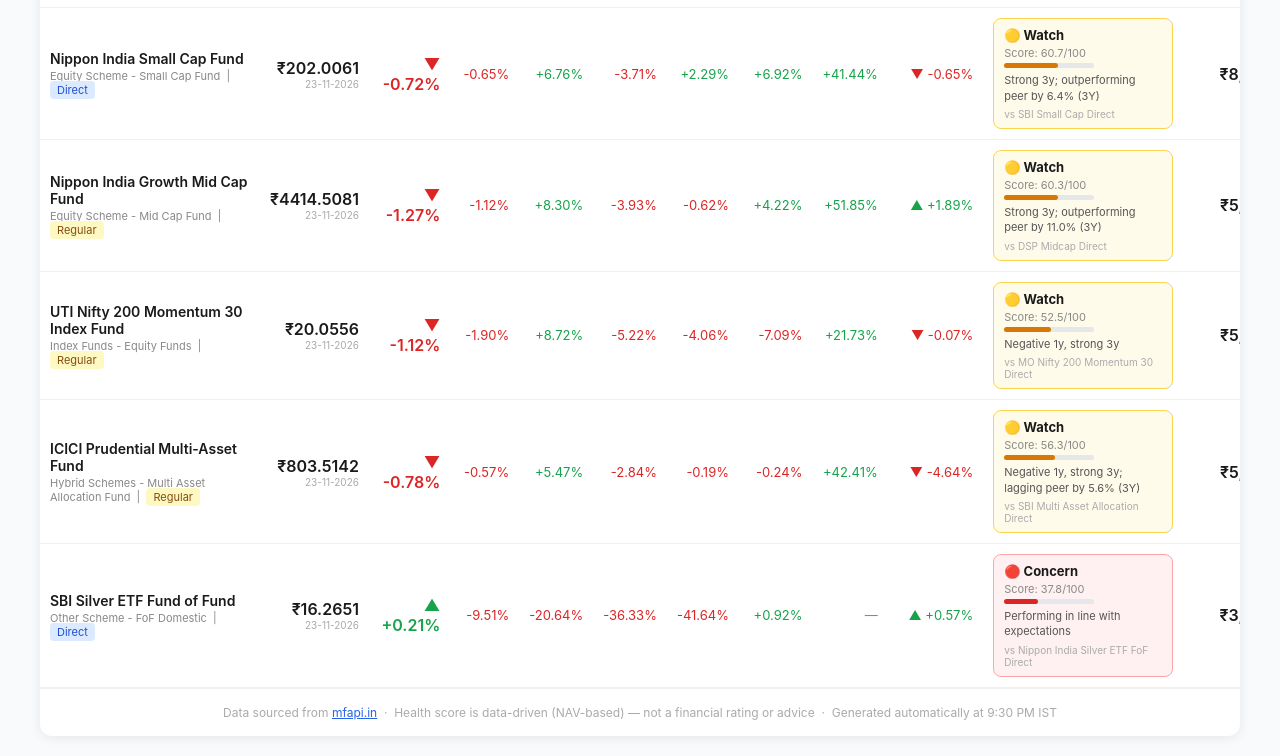
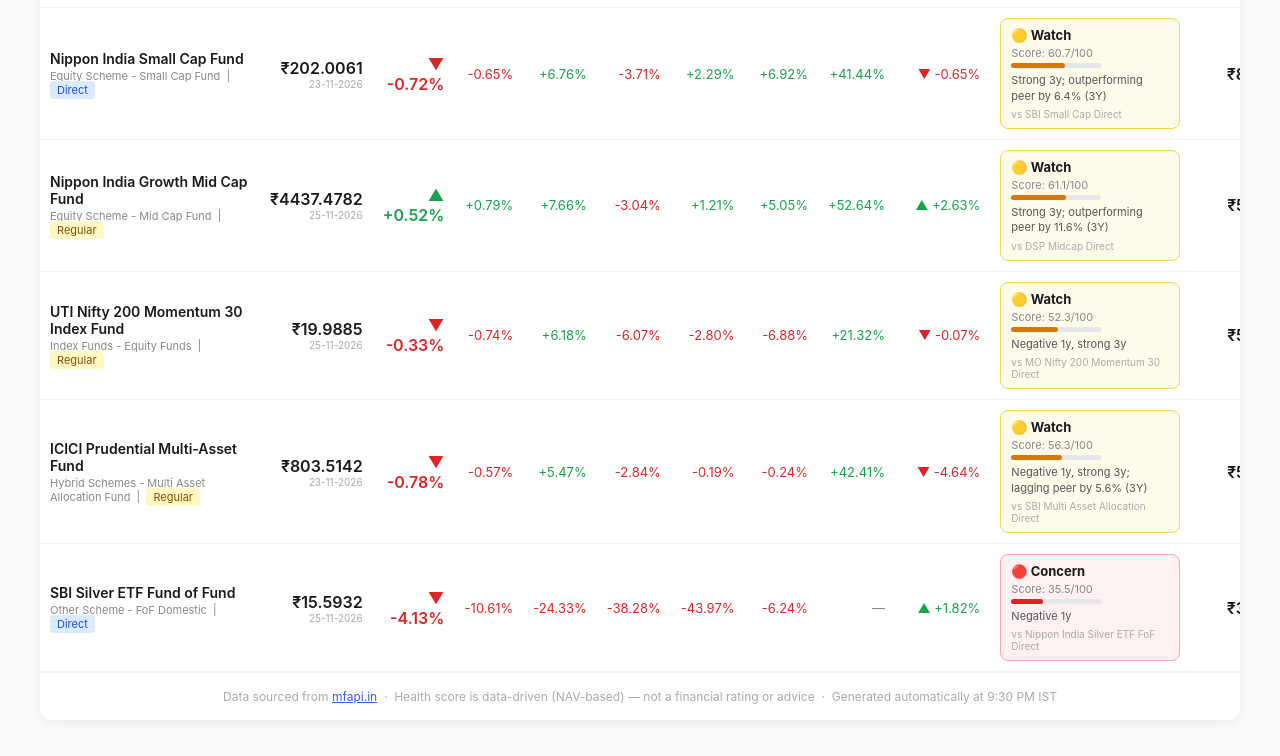
Before and after one commit to muralmu/mutual-fund-tracker, a plain HTML site: page index.html in a window 1280 px wide. Shown: the part 553-1309 px from the top of the page. Drawn offline with Linux system fonts and the light colour scheme.

Commit message:
chore: daily fund report 2026-11-25

```diff
--- a/index.html
+++ b/index.html
@@ -3,7 +3,7 @@
 <head>
 <meta charset="UTF-8">
 <meta name="viewport" content="width=device-width, initial-scale=1.0">
-<title>Mutual Fund Daily Report — 25 Nov 2026</title>
+<title>Mutual Fund Daily Report — 26 Nov 2026</title>
 <style>
   body { font-family: -apple-system, BlinkMacSystemFont, 'Segoe UI', sans-serif; background:#f8fafc; margin:0; padding:20px; color:#1a1a1a; }
   .container { max-width:1200px; margin:0 auto; background:#fff; border-radius:12px; box-shadow:0 2px 12px rgba(0,0,0,0.08); overflow:hidden; }
@@ -28,7 +28,7 @@
 
   <div class="header">
     <h1>📊 Mutual Fund Daily Report</h1>
-    <p>As of 25 Nov 2026 &nbsp;·&nbsp; 7 funds tracked &nbsp;·&nbsp; Total Monthly SIP: ₹51,000</p>
+    <p>As of 26 Nov 2026 &nbsp;·&nbsp; 7 funds tracked &nbsp;·&nbsp; Total Monthly SIP: ₹51,000</p>
   </div>
 
   <div class="summary">
@@ -38,7 +38,7 @@
     </div>
     <div class="summary-card">
       <div class="label">Avg Health Score</div>
-      <div class="value" style="color:#d97706;">52.9</div>
+      <div class="value" style="color:#d97706;">52.7</div>
     </div>
     <div class="summary-card">
       <div class="label">🟢 Healthy</div>
@@ -182,27 +182,27 @@
                 <div style="font-size:11px;color:#888;margin-top:2px;">Equity Scheme - Mid Cap Fund &nbsp;|&nbsp; <span style="background:#fef9c3;color:#854d0e;padding:2px 7px;border-radius:4px;font-size:11px;">Regular</span></div>
             </td>
             <td style="text-align:right;padding:8px 10px;">
-              <div style="font-weight:600;">₹4414.5081</div>
-              <div style="font-size:10px;color:#aaa;">23-11-2026</div>
+              <div style="font-weight:600;">₹4437.4782</div>
+              <div style="font-size:10px;color:#aaa;">25-11-2026</div>
             </td>
-            <td style="text-align:right;padding:8px 10px;color:#dc2626;font-weight:600;">▼ -1.27%</td>
-            <td style="text-align:right;color:#dc2626;padding:8px 10px;font-size:13px;">-1.12%</td>
-            <td style="text-align:right;color:#16a34a;padding:8px 10px;font-size:13px;">+8.30%</td>
-            <td style="text-align:right;color:#dc2626;padding:8px 10px;font-size:13px;">-3.93%</td>
-            <td style="text-align:right;color:#dc2626;padding:8px 10px;font-size:13px;">-0.62%</td>
-            <td style="text-align:right;color:#16a34a;padding:8px 10px;font-size:13px;">+4.22%</td>
-            <td style="text-align:right;color:#16a34a;padding:8px 10px;font-size:13px;">+51.85%</td>
-            <td style="text-align:right;padding:8px 10px;color:#16a34a;font-size:13px;">▲ +1.89%</td>
+            <td style="text-align:right;padding:8px 10px;color:#16a34a;font-weight:600;">▲ +0.52%</td>
+            <td style="text-align:right;color:#16a34a;padding:8px 10px;font-size:13px;">+0.79%</td>
+            <td style="text-align:right;color:#16a34a;padding:8px 10px;font-size:13px;">+7.66%</td>
+            <td style="text-align:right;color:#dc2626;padding:8px 10px;font-size:13px;">-3.04%</td>
+            <td style="text-align:right;color:#16a34a;padding:8px 10px;font-size:13px;">+1.21%</td>
+            <td style="text-align:right;color:#16a34a;padding:8px 10px;font-size:13px;">+5.05%</td>
+            <td style="text-align:right;color:#16a34a;padding:8px 10px;font-size:13px;">+52.64%</td>
+            <td style="text-align:right;padding:8px 10px;color:#16a34a;font-size:13px;">▲ +2.63%</td>
 
         <td style="padding:10px;min-width:180px;">
           <div style="background:#fffbeb;border:1px solid #fcd34d;border-radius:8px;padding:8px 10px;">
             <div style="font-size:13px;font-weight:700;">🟡 Watch</div>
 
-    <div style="font-size:11px;color:#888;margin-top:3px;">Score: 60.3/100</div>
+    <div style="font-size:11px;color:#888;margin-top:3px;">Score: 61.1/100</div>
     <div style="background:#e5e7eb;border-radius:4px;height:5px;margin-top:3px;width:90px;">
-      <div style="background:#d97706;width:60%;height:5px;border-radius:4px;"></div>
+      <div style="background:#d97706;width:61%;height:5px;border-radius:4px;"></div>
     </div>
-            <div style="font-size:11px;color:#555;margin-top:5px;line-height:1.4;">Strong 3y; outperforming peer by 11.0% (3Y)</div>
+            <div style="font-size:11px;color:#555;margin-top:5px;line-height:1.4;">Strong 3y; outperforming peer by 11.6% (3Y)</div>
             <div style="font-size:10px;color:#aaa;margin-top:4px;">vs DSP Midcap Direct</div>
           </div>
         </td>
@@ -214,23 +214,23 @@
                 <div style="font-size:11px;color:#888;margin-top:2px;">Index Funds - Equity Funds &nbsp;|&nbsp; <span style="background:#fef9c3;color:#854d0e;padding:2px 7px;border-radius:4px;font-size:11px;">Regular</span></div>
             </td>
             <td style="text-align:right;padding:8px 10px;">
-              <div style="font-weight:600;">₹20.0556</div>
-              <div style="font-size:10px;color:#aaa;">23-11-2026</div>
+              <div style="font-weight:600;">₹19.9885</div>
+              <div style="font-size:10px;color:#aaa;">25-11-2026</div>
             </td>
-            <td style="text-align:right;padding:8px 10px;color:#dc2626;font-weight:600;">▼ -1.12%</td>
-            <td style="text-align:right;color:#dc2626;padding:8px 10px;font-size:13px;">-1.90%</td>
-            <td style="text-align:right;color:#16a34a;padding:8px 10px;font-size:13px;">+8.72%</td>
-            <td style="text-align:right;color:#dc2626;padding:8px 10px;font-size:13px;">-5.22%</td>
-            <td style="text-align:right;color:#dc2626;padding:8px 10px;font-size:13px;">-4.06%</td>
-            <td style="text-align:right;color:#dc2626;padding:8px 10px;font-size:13px;">-7.09%</td>
-            <td style="text-align:right;color:#16a34a;padding:8px 10px;font-size:13px;">+21.73%</td>
+            <td style="text-align:right;padding:8px 10px;color:#dc2626;font-weight:600;">▼ -0.33%</td>
+            <td style="text-align:right;color:#dc2626;padding:8px 10px;font-size:13px;">-0.74%</td>
+            <td style="text-align:right;color:#16a34a;padding:8px 10px;font-size:13px;">+6.18%</td>
+            <td style="text-align:right;color:#dc2626;padding:8px 10px;font-size:13px;">-6.07%</td>
+            <td style="text-align:right;color:#dc2626;padding:8px 10px;font-size:13px;">-2.80%</td>
+            <td style="text-align:right;color:#dc2626;padding:8px 10px;font-size:13px;">-6.88%</td>
+            <td style="text-align:right;color:#16a34a;padding:8px 10px;font-size:13px;">+21.32%</td>
             <td style="text-align:right;padding:8px 10px;color:#dc2626;font-size:13px;">▼ -0.07%</td>
 
         <td style="padding:10px;min-width:180px;">
           <div style="background:#fffbeb;border:1px solid #fcd34d;border-radius:8px;padding:8px 10px;">
             <div style="font-size:13px;font-weight:700;">🟡 Watch</div>
 
-    <div style="font-size:11px;color:#888;margin-top:3px;">Score: 52.5/100</div>
+    <div style="font-size:11px;color:#888;margin-top:3px;">Score: 52.3/100</div>
     <div style="background:#e5e7eb;border-radius:4px;height:5px;margin-top:3px;width:90px;">
       <div style="background:#d97706;width:52%;height:5px;border-radius:4px;"></div>
     </div>
@@ -278,27 +278,27 @@
                 <div style="font-size:11px;color:#888;margin-top:2px;">Other Scheme - FoF Domestic &nbsp;|&nbsp; <span style="background:#dbeafe;color:#1d4ed8;padding:2px 7px;border-radius:4px;font-size:11px;">Direct</span></div>
             </td>
             <td style="text-align:right;padding:8px 10px;">
-              <div style="font-weight:600;">₹16.2651</div>
-              <div style="font-size:10px;color:#aaa;">23-11-2026</div>
+              <div style="font-weight:600;">₹15.5932</div>
+              <div style="font-size:10px;color:#aaa;">25-11-2026</div>
             </td>
-            <td style="text-align:right;padding:8px 10px;color:#16a34a;font-weight:600;">▲ +0.21%</td>
-            <td style="text-align:right;color:#dc2626;padding:8px 10px;font-size:13px;">-9.51%</td>
-            <td style="text-align:right;color:#dc2626;padding:8px 10px;font-size:13px;">-20.64%</td>
-            <td style="text-align:right;color:#dc2626;padding:8px 10px;font-size:13px;">-36.33%</td>
-            <td style="text-align:right;color:#dc2626;padding:8px 10px;font-size:13px;">-41.64%</td>
-            <td style="text-align:right;color:#16a34a;padding:8px 10px;font-size:13px;">+0.92%</td>
+            <td style="text-align:right;padding:8px 10px;color:#dc2626;font-weight:600;">▼ -4.13%</td>
+            <td style="text-align:right;color:#dc2626;padding:8px 10px;font-size:13px;">-10.61%</td>
+            <td style="text-align:right;color:#dc2626;padding:8px 10px;font-size:13px;">-24.33%</td>
+            <td style="text-align:right;color:#dc2626;padding:8px 10px;font-size:13px;">-38.28%</td>
+            <td style="text-align:right;color:#dc2626;padding:8px 10px;font-size:13px;">-43.97%</td>
+            <td style="text-align:right;color:#dc2626;padding:8px 10px;font-size:13px;">-6.24%</td>
             <td style="text-align:right;color:#888888;padding:8px 10px;font-size:13px;">—</td>
-            <td style="text-align:right;padding:8px 10px;color:#16a34a;font-size:13px;">▲ +0.57%</td>
+            <td style="text-align:right;padding:8px 10px;color:#16a34a;font-size:13px;">▲ +1.82%</td>
 
         <td style="padding:10px;min-width:180px;">
           <div style="background:#fff1f2;border:1px solid #fca5a5;border-radius:8px;padding:8px 10px;">
             <div style="font-size:13px;font-weight:700;">🔴 Concern</div>
 
-    <div style="font-size:11px;color:#888;margin-top:3px;">Score: 37.8/100</div>
+    <div style="font-size:11px;color:#888;margin-top:3px;">Score: 35.5/100</div>
     <div style="background:#e5e7eb;border-radius:4px;height:5px;margin-top:3px;width:90px;">
-      <div style="background:#dc2626;width:37%;height:5px;border-radius:4px;"></div>
+      <div style="background:#dc2626;width:35%;height:5px;border-radius:4px;"></div>
     </div>
-            <div style="font-size:11px;color:#555;margin-top:5px;line-height:1.4;">Performing in line with expectations</div>
+            <div style="font-size:11px;color:#555;margin-top:5px;line-height:1.4;">Negative 1y</div>
             <div style="font-size:10px;color:#aaa;margin-top:4px;">vs Nippon India Silver ETF FoF Direct</div>
           </div>
         </td>
```
